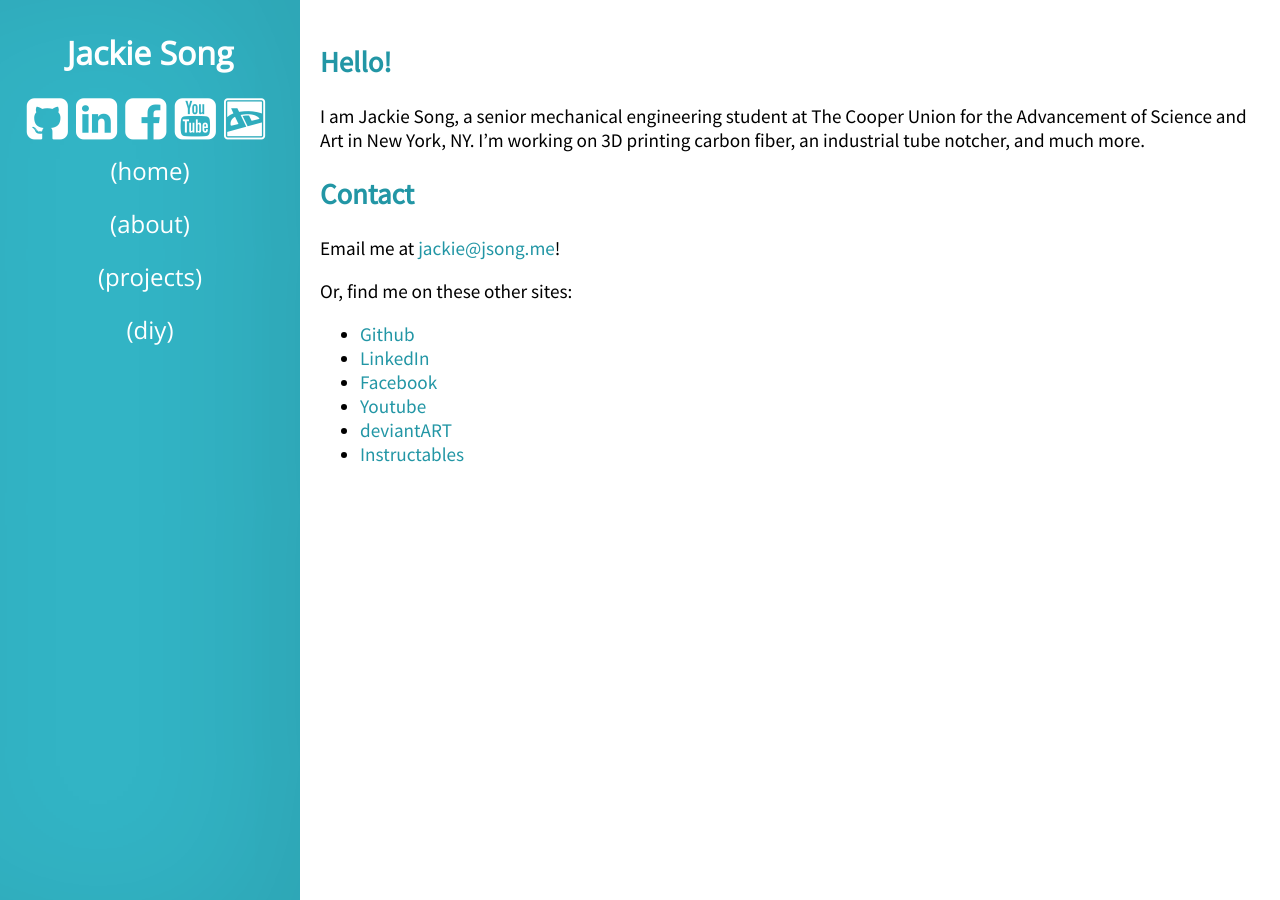
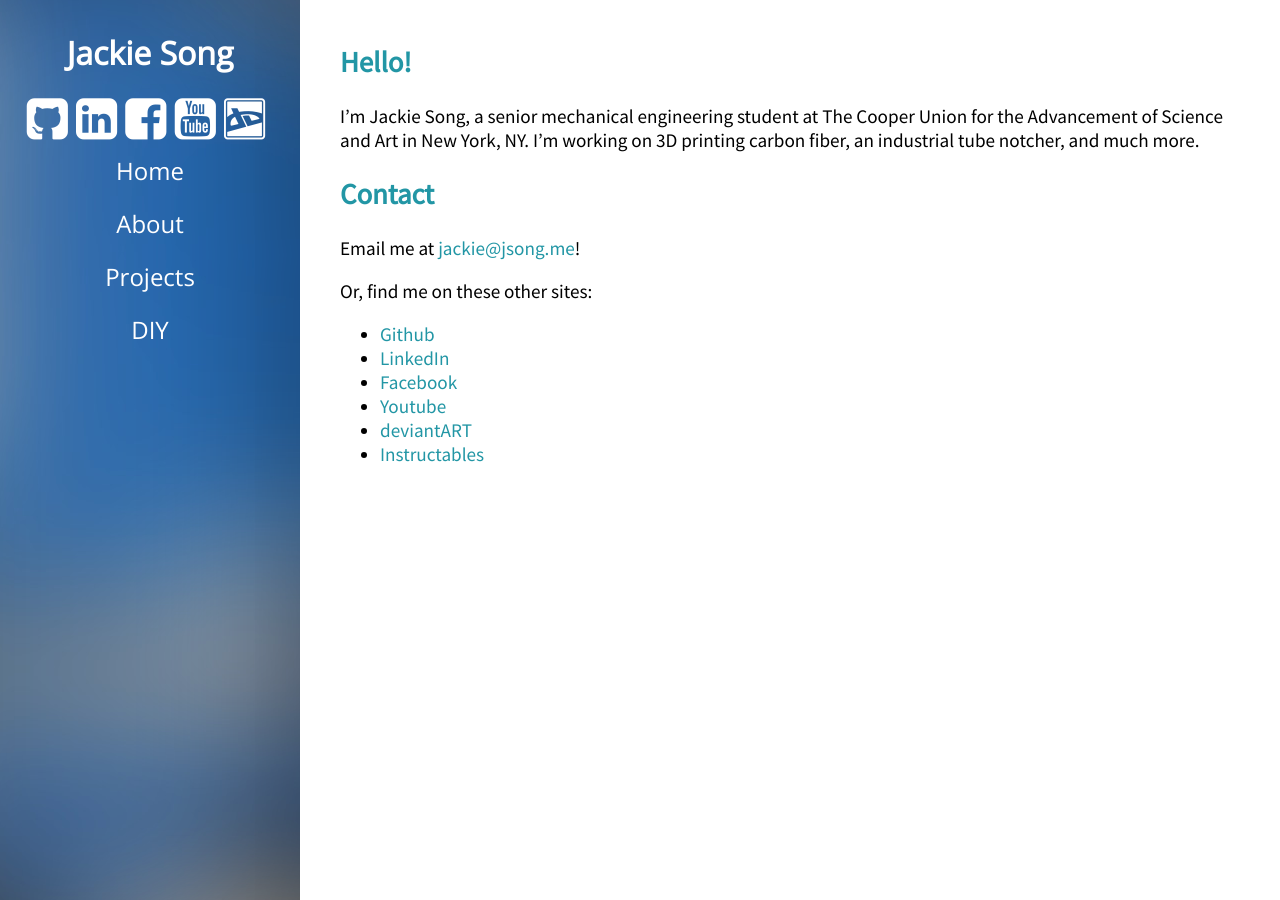
Before and after one commit to songjx/songjx-website, a Jekyll site: the page built from about/index.md, in a window 1280 px wide. Built offline with Jekyll 4.4.1, drawn with Linux system fonts in a browser that asks for light colours.

Commit message:
add sidebar background

```diff
--- a/_layouts/default.html
+++ b/_layouts/default.html
@@ -1,4 +1,5 @@
 {% assign jackieData = site.data.jackie %}
+{% assign menuData = site.data.menu %}
 
 <!doctype HTML>
 
@@ -28,10 +29,11 @@
                 </a>
             {% endfor %}
             <ul id="menu">
-                <li>(home)</li>
-                <li>(about)</li>
-                <li>(projects)</li>
-                <li>(diy)</li>
+                {% for item in menuData.items %}
+                        <a href="{{ site.url }}/{{ item.folder }}">
+                            <li> {{ item.name }} </li>
+                        </a>
+                {% endfor %}
             </ul>
         </div>
         <div id="content">
--- a/about/index.md
+++ b/about/index.md
@@ -7,7 +7,7 @@ layout: default
 
 ## Hello!
 
-I am Jackie Song, a senior mechanical engineering student at The Cooper Union for the Advancement of Science and Art in New York, NY. I'm working on 3D printing carbon fiber, an industrial tube notcher, and much more.
+I'm Jackie Song, a senior mechanical engineering student at The Cooper Union for the Advancement of Science and Art in New York, NY. I'm working on 3D printing carbon fiber, an industrial tube notcher, and much more.
 
 ## Contact
 
@@ -15,5 +15,6 @@ Email me at <{{ jackieData.email }}>!
 
 Or, find me on these other sites:
 
-{% for account in jackieData.accounts %}+ [{{ account.site }}]({{ account.url }})
+{% for account in jackieData.accounts %}+
+[{{ account.site }}]({{ account.url }})
 {% endfor %}
--- a/css/style.css
+++ b/css/style.css
@@ -4,16 +4,18 @@ body {
 }
 
 #sidebar {
-    width:280px;
+    width:300px;
     background-color:#32B4C5;
     height:100%;
     position:fixed;
     top:0;
     left:0;
-    padding:10px;
-    box-shadow:-52px 0px 150px -20px rgba(0, 0, 0, 0.1) inset;
+    padding:10px 0px;
+    box-shadow:-52px 0px 150px -20px rgba(0, 0, 0, 0.35) inset;
     text-align:center;
     font-family: 'Open Sans', sans-serif;
+    background-image: url('../images/blurduino.jpg');
+    background-position: center;
 }
 
 #sidebar, #sidebar a {
@@ -21,14 +23,14 @@ body {
     text-decoration: none;
 }
 
-#sidebar a:hover, #content a:hover {
+#content a:hover {
     color:hotPink;
 }
 
 #content {
     background-color:white;
     height:100%;
-    padding:20px;
+    padding:20px 40px;
     font-family: 'Source Sans Pro', sans-serif;
     font-size: 120%;
 }
@@ -38,12 +40,16 @@ body {
     margin: 0;
 }
 
-#menu > li {
+#menu li  {
     width:100%;
     padding-top:10px;
     padding-bottom:10px;
     list-style-type:none;
     font-size:150%;
+}
+
+#menu li:hover, #sidebar i:hover {
+    box-shadow: 0px 0px 60px 10px rgba(255,255,255,.2) inset;
 }
 
 i.account {
```
Also changed, not shown: _data/menu.yml (added, +10 -0 lines), images/blurduino.jpg (added), images/control-panel.jpg (added), images/rack.jpg (added).
